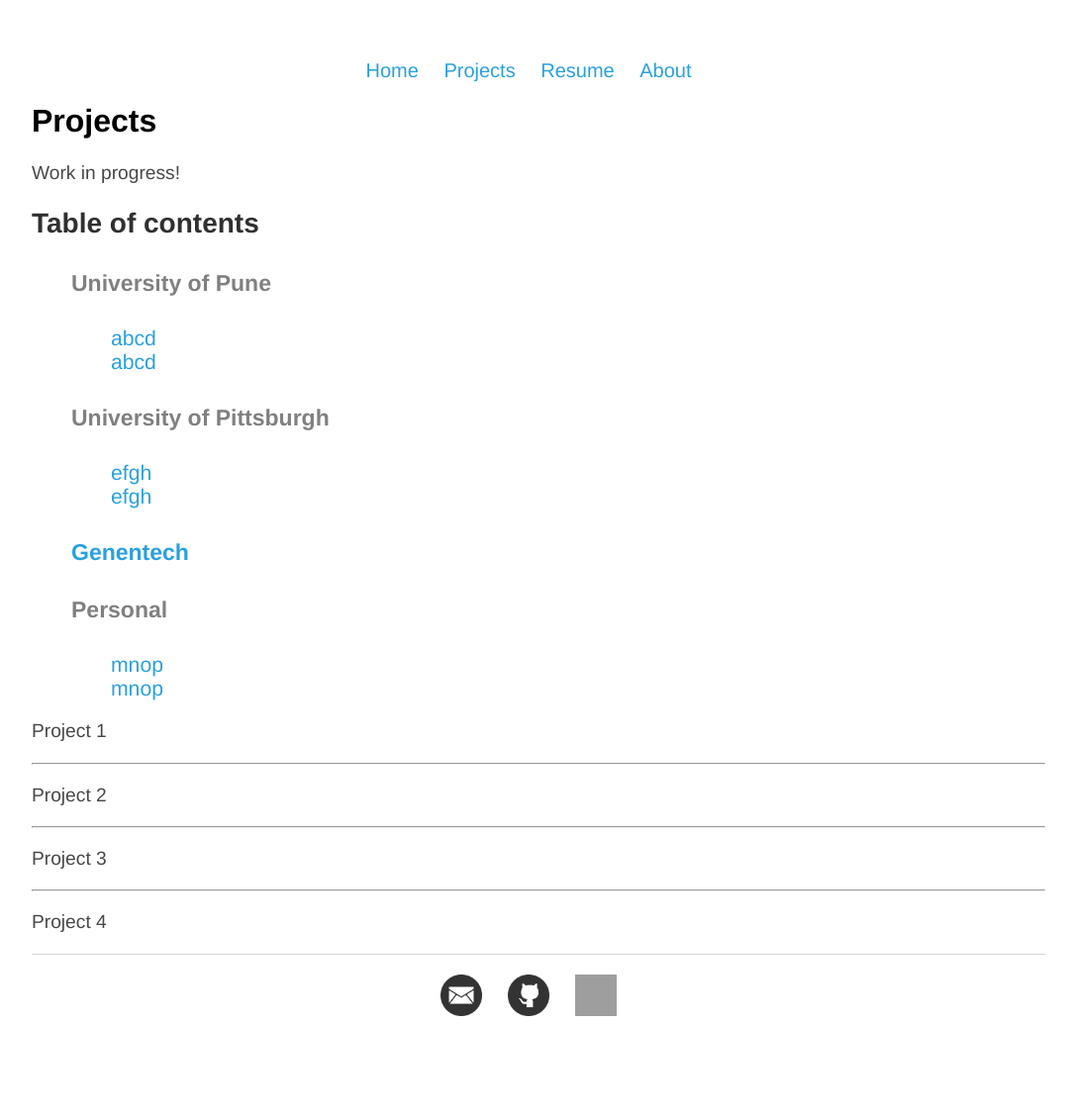
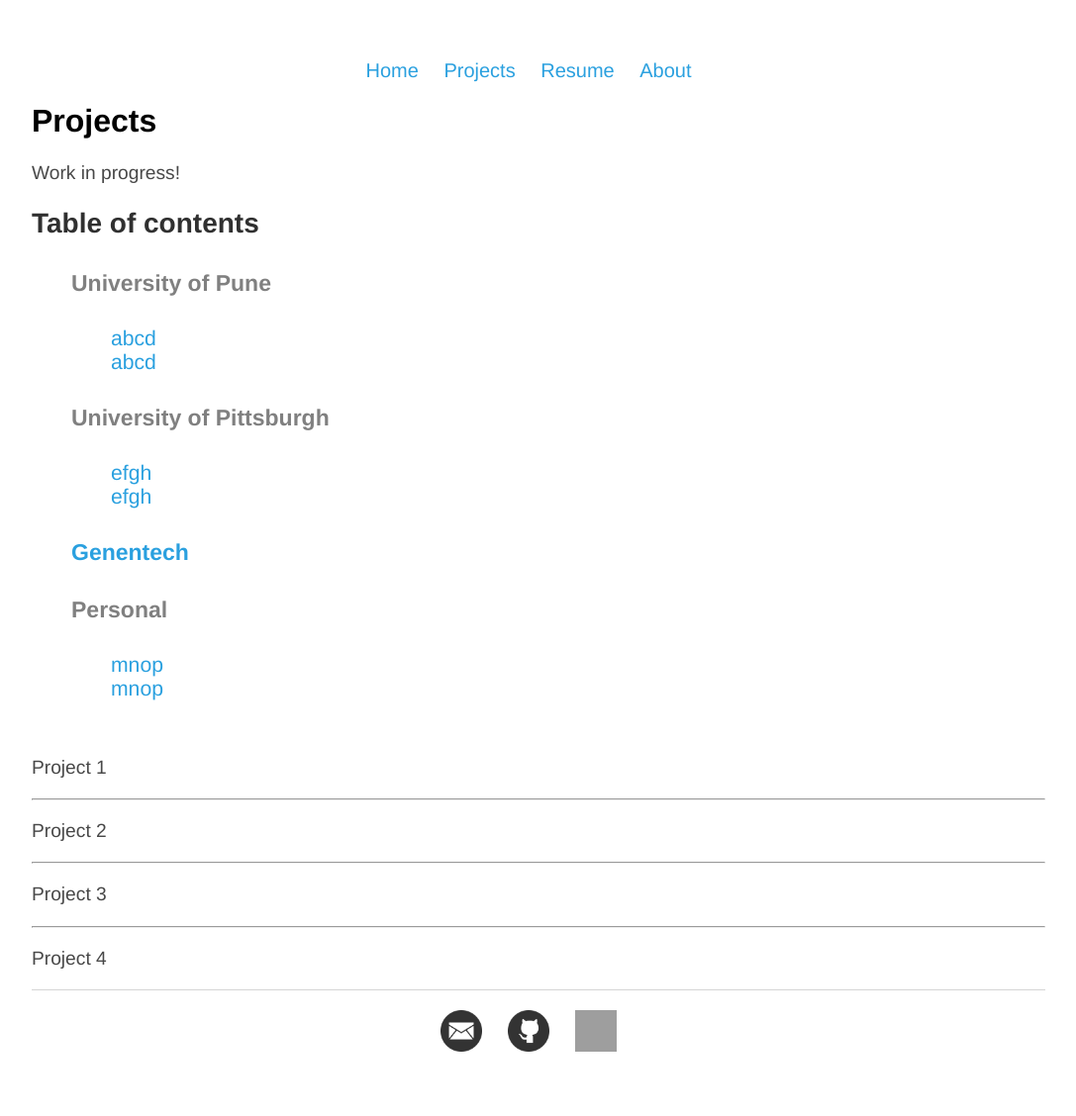
Before and after one commit to NeilBardhan/neilbardhan.github.io, a Jekyll site: the page built from projects/index.html, in a window 1280 px wide. Shown: the whole page at 99% size, without its empty margins (96-1183 px from the left). Built offline with Jekyll 4.4.1, drawn with Linux system fonts in a browser that asks for light colours; before the commit the page ends 1092 px from its top, so only the background shows below that; grey boxes are pictures that could not be loaded.

Commit message:
Update index.html

```diff
--- a/projects/index.html
+++ b/projects/index.html
@@ -7,7 +7,6 @@ title: Projects
 	<h1>Projects</h1>
 	<p>Work in progress!</p>
 
-	<div id="contents">
 	<h2>Table of contents</h2>
 	<ul>
 		<li><h4>University of Pune</h4>
@@ -33,7 +32,7 @@ title: Projects
 			</ul>
 		</li>
 	</ul>
-	</div>
+	<br>
 
 	<div id="project1">
 		<p>Project 1</p>
```
